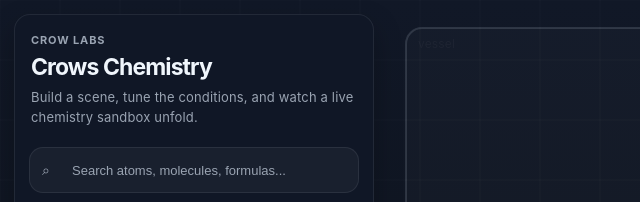
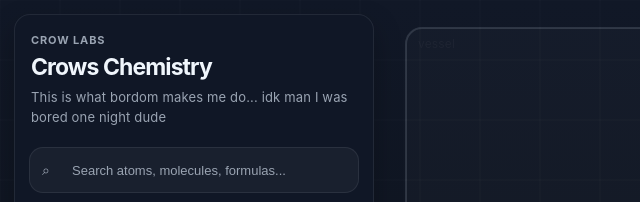
Before and after one commit to randometerian/Crows-Chemistry, a website: page Main.html in a window 1280 px wide. Shown: the top 202 px of the page, 0-640 px from the left. Drawn offline with Linux system fonts and the light colour scheme.

Commit message:
HEHEHEHEHHEHEHEHEHEHEHEHEHE

```diff
--- a/Main.html
+++ b/Main.html
@@ -15,7 +15,7 @@
       <div class="header">
         <span class="eyebrow">Crow Labs</span>
         <h1>Crows Chemistry</h1>
-        <p>Build a scene, tune the conditions, and watch a live chemistry sandbox unfold.</p>
+        <p>This is what bordom makes me do... idk man I was bored one night dude</p>
       </div>
 
       <div class="searchWrap">
```
